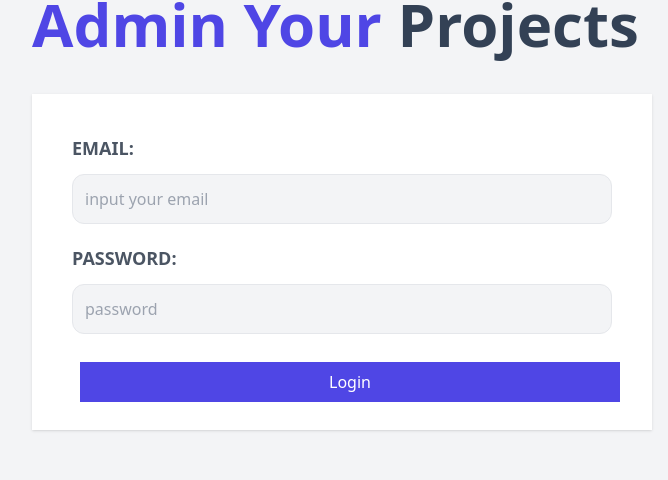
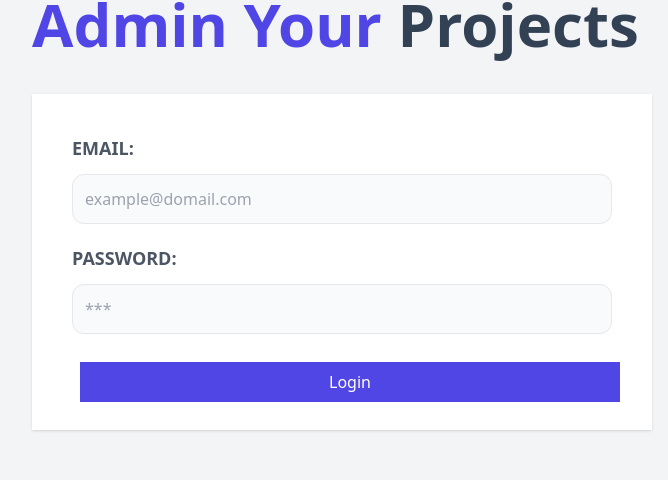
Before and after one commit to reloadercf/frontend-tasks, a React (Vite) app: page / in a window 1280 px wide. Shown: the part 106-586 px from the top of the page, without its empty margins (298-966 px from the left). Built offline with nearby package versions, Linux system fonts and the light colour scheme; no server answers.

Commit message:
feat: :sparkles: Create implementation for connect with the login

```diff
--- a/src/pages/Login.tsx
+++ b/src/pages/Login.tsx
@@ -1,43 +1,92 @@
-/* eslint-disable jsx-a11y/label-has-associated-control */
+import { z } from 'zod';
+import { useState } from 'react';
 import { Link } from 'react-router-dom';
 
+import Alert from '../components/Alert';
+import Input from '../components/Input';
+import connect from '../lib/connectAxios';
+
+const loginSchema = z.object({
+  email: z.string().email().min(5, { message: 'Complete your email' }),
+  password: z.string().min(5, { message: 'Complete your password' }),
+});
+
 export const Login = () => {
+  const [credentials, setCredentials] = useState({
+    email: '',
+    password: '',
+  });
+  const [notification, setNotification] = useState({
+    message: null,
+    kind: null,
+  });
+  const [errorForm, setError] = useState({});
+
+  const handleInputChange = (e) => {
+    const { name, value } = e.target;
+
+    if (errorForm.hasOwnProperty(name)) {
+      const errorFound = { ...errorForm };
+      delete errorFound[name];
+      setError(errorFound);
+    }
+
+    setCredentials((preData) => ({
+      ...preData,
+      [name]: value,
+    }));
+  };
+  const handleLogin = async (e: { preventDefault: () => void }) => {
+    e.preventDefault();
+    const isValidForm = loginSchema.safeParse(credentials);
+    if (isValidForm.success) {
+      try {
+        const { data } = await connect.user.post('/login', credentials);
+        console.log(data);
+      } catch (err) {
+        setNotification({
+          message: err.response.data.msj,
+          kind: 'error',
+        });
+      }
+    } else {
+      isValidForm.error.issues.forEach((err) => {
+        setError((prev) => ({ ...prev, [err.path]: err.message }));
+      });
+    }
+  };
   return (
     <>
       <h1 className="text-indigo-600 font-black text-6xl capitalize">
         admin your
         <span className="text-slate-700"> projects</span>
       </h1>
-
-      <form className="my-10 bg-white shadow px-10 py-5">
-        <div className="my-5">
-          <label
-            className="uppercase text-gray-600 block text-lg font-bold"
-            htmlFor="email"
-          >
-            Email:
-          </label>
-          <input
-            type="email"
-            placeholder="input your email"
-            className="w-full mt-3 p-3 border rounded-xl bg-gray-100"
-            id="email"
-          />
-        </div>
-        <div className="my-5">
-          <label
-            className="uppercase text-gray-600 block text-lg font-bold"
-            htmlFor="password"
-          >
-            Password:
-          </label>
-          <input
-            type="password"
-            placeholder="password"
-            className="w-full mt-3 p-3 border rounded-xl bg-gray-100"
-            id="password"
-          />
-        </div>
+      {notification.message && (
+        <Alert
+          message={notification.message}
+          kind={notification.kind}
+          setNotification={setNotification}
+        />
+      )}
+      <form onSubmit={handleLogin} className="my-10 bg-white shadow px-10 py-5">
+        <Input
+          id="email"
+          kind="email"
+          title="Email"
+          value={credentials.email}
+          placeholder="example@domail.com"
+          onInput={handleInputChange}
+          error={errorForm.email}
+        />
+        <Input
+          id="password"
+          kind="password"
+          title="Password"
+          value={credentials.password}
+          placeholder="***"
+          onInput={handleInputChange}
+          error={errorForm.password}
+        />
         <input
           type="submit"
           value="Login"
```
